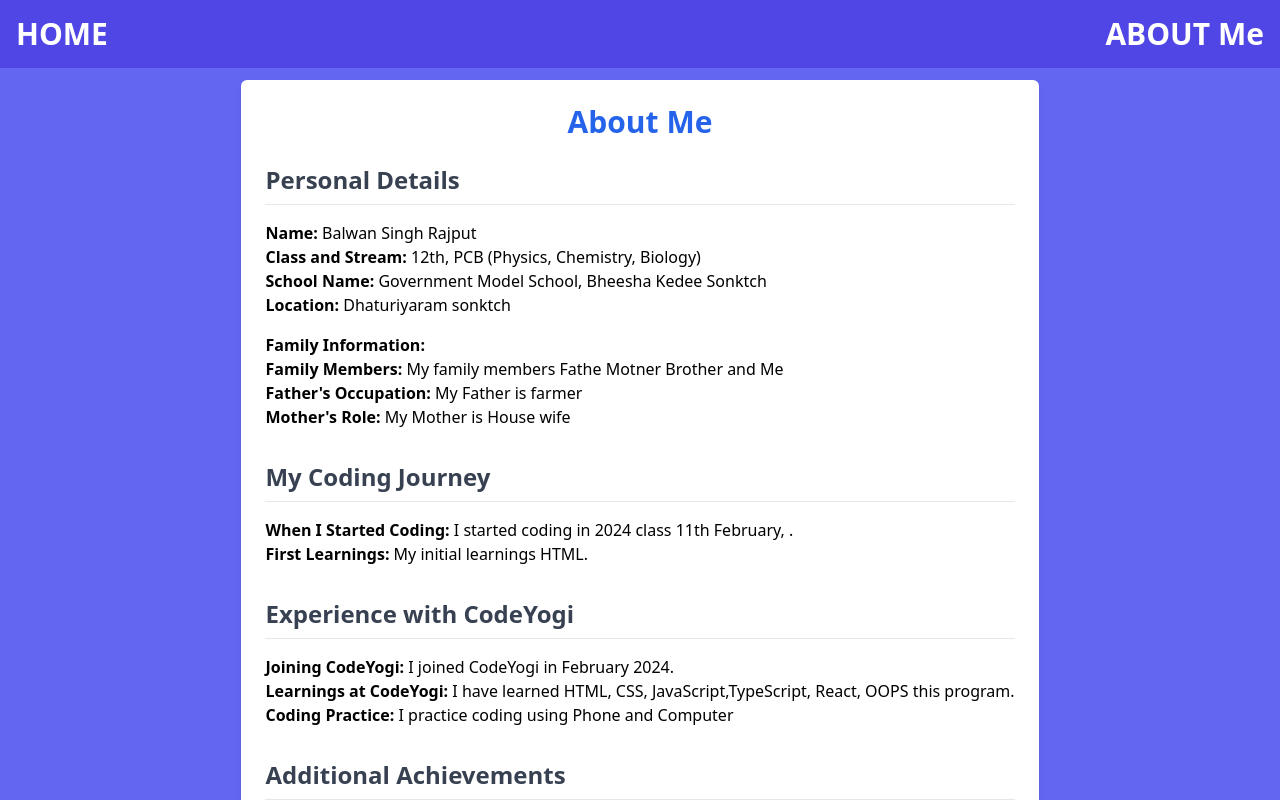
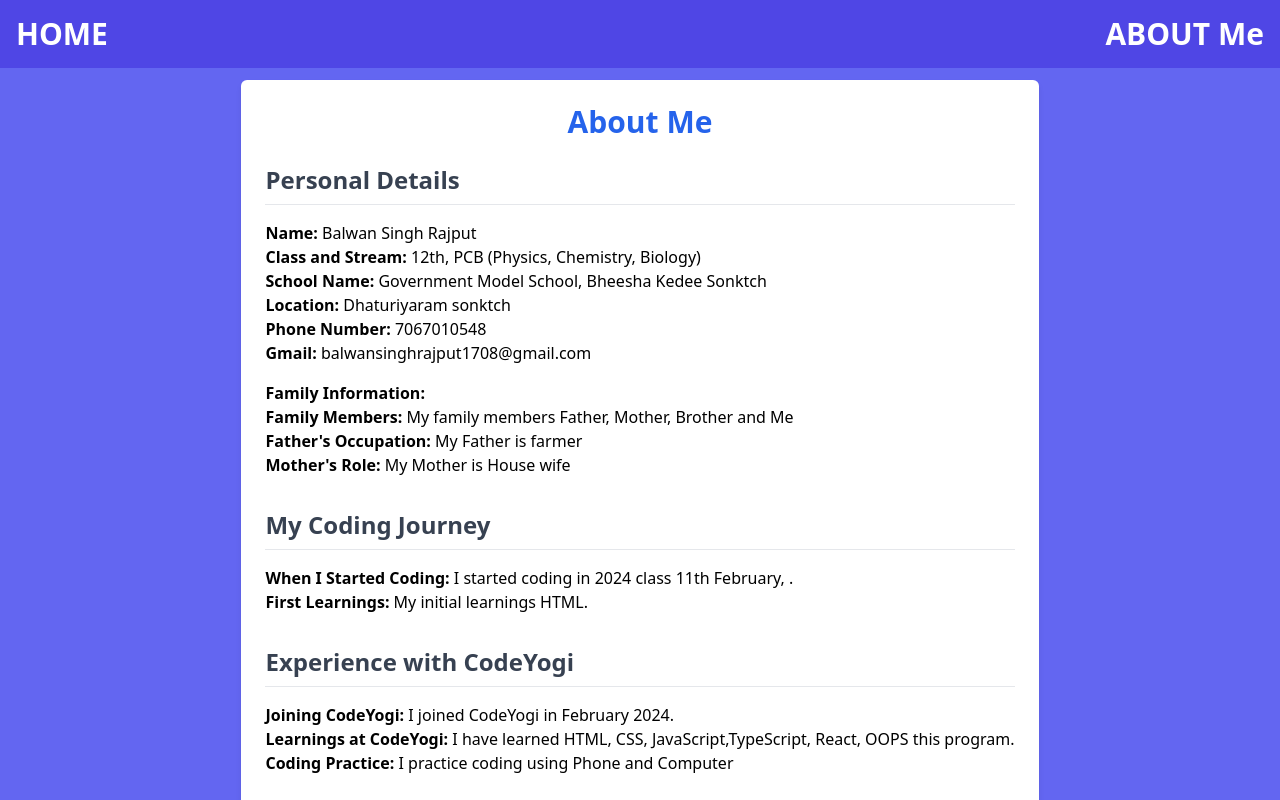
Before and after one commit to balwan-coding/Scholarship-finder-, a React (Vite) app: page /AboutMe in a window 1280 px wide. Shown: the top 800 px of the page. Built offline with nearby package versions, Linux system fonts and the light colour scheme.

Commit message:
and email n

```diff
--- a/src/AboutMe.jsx
+++ b/src/AboutMe.jsx
@@ -27,11 +27,18 @@ function AboutMe() {
           <p>
             <span class="font-semibold">Location:</span> Dhaturiyaram sonktch
           </p>
+          <p>
+            <span class="font-semibold">Phone Number:</span> 7067010548
+          </p>
+          <p>
+            <span class="font-semibold">Gmail:</span>{" "}
+            balwansinghrajput1708@gmail.com
+          </p>
 
           <h3 class="mt-4 font-semibold">Family Information:</h3>
           <p>
             <span class="font-semibold">Family Members:</span> My family members
-            Fathe Motner Brother and Me
+            Father, Mother, Brother and Me
           </p>
           <p>
             <span class="font-semibold">Father's Occupation:</span> My Father is
```
